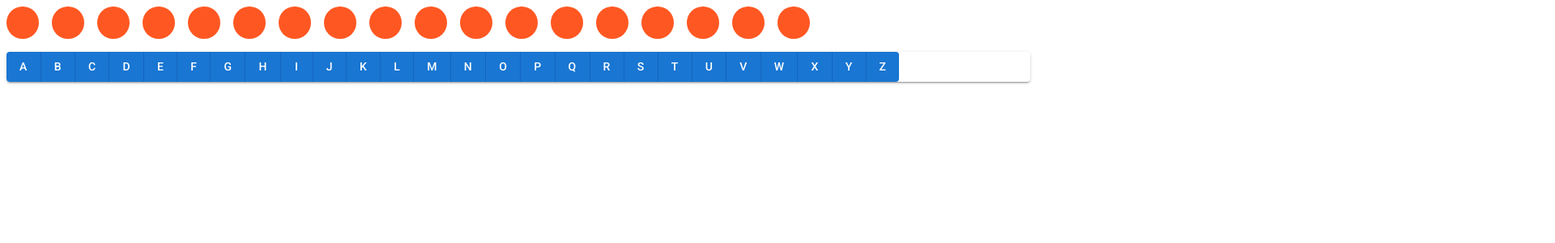
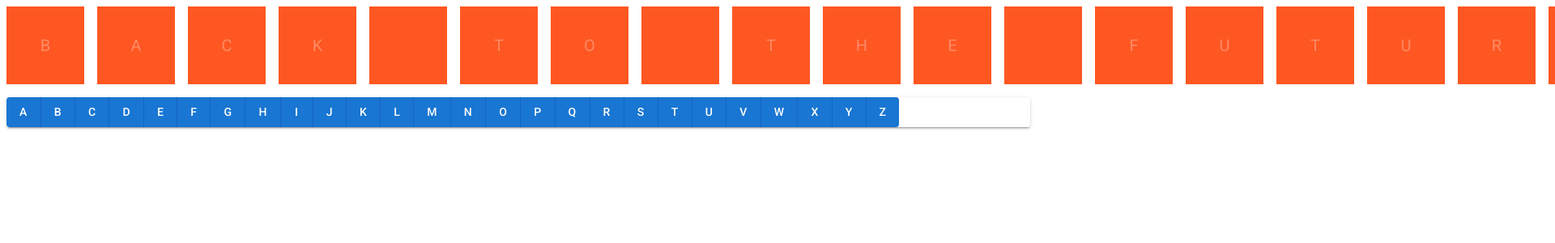
Before and after one commit to lilboox/wordgame, a React (Create React App) app in the folder src/: page / in a window 1280 px wide. Shown: the top 300 px of the page at 81% size, 1920 px wide, since content can reach past the window. Built offline with nearby package versions, Linux system fonts and the light colour scheme.

Commit message:
use square and larger

```diff
--- a/src/letterpicker.tsx
+++ b/src/letterpicker.tsx
@@ -8,6 +8,9 @@ class LetterPicker extends React.Component {
     letterClick?: Function;
   };
 
+  /** A group of buttons, one for each letter.
+   *  The buttons are disabled when clicked/picked.
+   */
   render() {
     return (
       <ButtonGroup variant="contained">
@@ -25,6 +28,3 @@ class LetterPicker extends React.Component {
 }
 
 export default LetterPicker;
-// export default function LetterPicker() {
-//   return <GameModel quote={sample_quote} />;
-// }
--- a/src/quotedisplay.tsx
+++ b/src/quotedisplay.tsx
@@ -3,14 +3,22 @@ import Avatar from "@mui/material/Avatar";
 import Stack from "@mui/material/Stack";
 import { deepOrange } from "@mui/material/colors";
 
-const colormap = { false: deepOrange[500], true: "#ffffff" };
+/* Using a faint 300 during demo, use 500 when real */
+const colormap = { false: deepOrange[300], true: "#ffffff" };
 
+/** A stack of Avatars dislaying the leters of the quote.
+ *  The color of the letter matches the background in the beginning,
+ *  hence invisible. The color becomes white when picked.
+ */
 class QuoteDisplay extends React.Component {
   props: {
     letters_picked?: Object;
     quote?: Array<any>;
   };
 
+  /**
+   * TODO: split the quote into multiple rows.
+   */
   render() {
     return (
       <Stack direction="row" spacing={2}>
@@ -18,8 +26,11 @@ class QuoteDisplay extends React.Component {
           <Avatar
             sx={{
               bgcolor: deepOrange[500],
-              color: colormap[this.props.letters_picked[x]]
+              color: colormap[this.props.letters_picked[x]],
+              width: 96,
+              height: 96
             }}
+            variant="square"
           >
             {x}
           </Avatar>
```
Also changed, not shown: src/demo.tsx (+11 -1 lines).
